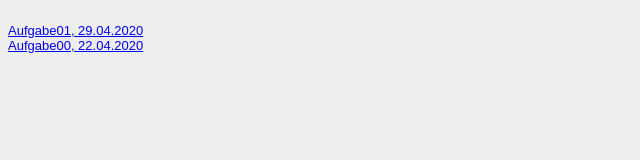
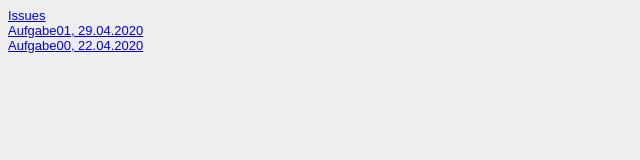
Before and after one commit to VinniPoo/GIS_SoSe2020, a plain HTML site: page Steckbrief/steckbrief.htm in a window 1280 px wide. Shown: the full height of the page, 0-640 px from the left. Drawn offline with Linux system fonts and the light colour scheme.

Commit message:
"Issues" Link sichtbar

```diff
--- a/Steckbrief/steckbrief.htm
+++ b/Steckbrief/steckbrief.htm
@@ -13,7 +13,7 @@ body {
 </head>
 <body>
 	<!-- Hier die Links zu den gelösten Aufgaben einstellen, aktuelle oben, alte stehen lassen! Format: Aufgabenbezeichnung, Datum -->
-	<a href="https://github.com/VinniPoo/GIS_SoSe2020/issues" target="_blank"></a> <br>
+	<a href="https://github.com/VinniPoo/GIS_SoSe2020/issues" target="_blank">Issues</a> <br>
 	<a href="https://vinnipoo.github.io/GIS_SoSe2020/Aufgabe01/index.html" target="_blank">Aufgabe01, 29.04.2020</a> <br>
 	<a href="https://vinnipoo.github.io/GIS_SoSe2020/Aufgabe00/index.html" target="_blank">Aufgabe00, 22.04.2020</a>
 </body>
```
